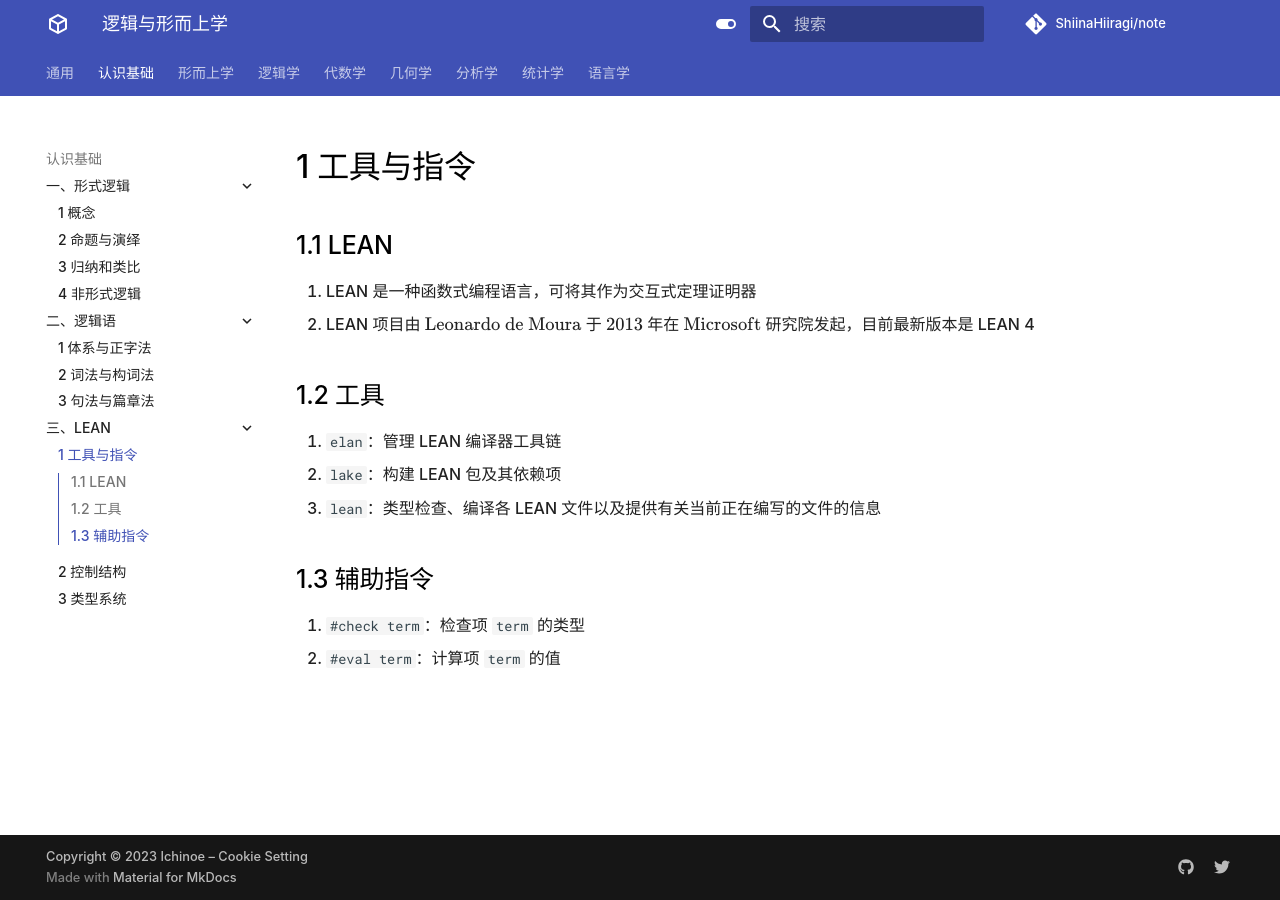
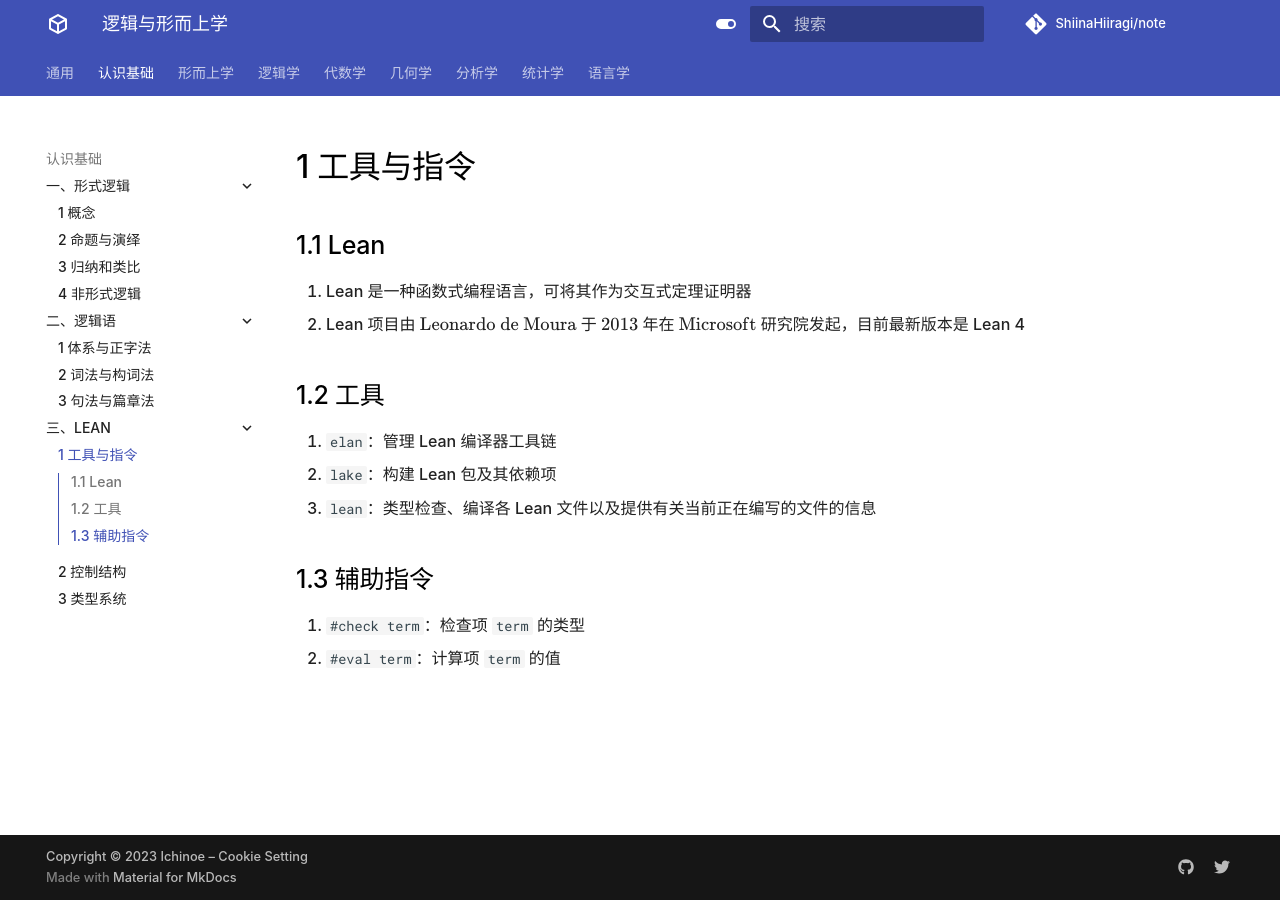
Before and after one commit to ShiinaHiiragi/note, an MkDocs documentation site: the page built from docs/cogn/lean/cmd.md, in a window 1280 px wide. Built offline with MkDocs 1.6.1 and Material for MkDocs 9.7.7, drawn with Linux system fonts in a browser that asks for light colours; comment, search, counter and statistics services are not loaded.

```diff
--- a/docs/cogn/lean/cmd.md
+++ b/docs/cogn/lean/cmd.md
@@ -1,13 +1,13 @@
 # 1 工具与指令
 
-## 1.1 LEAN
-1. LEAN 是一种函数式编程语言，可将其作为交互式定理证明器
-2. LEAN 项目由 $\text{Leonardo de Moura}$ 于 $\text{2013}$ 年在 $\text{Microsoft}$ 研究院发起，目前最新版本是 LEAN 4
+## 1.1 Lean
+1. Lean 是一种函数式编程语言，可将其作为交互式定理证明器
+2. Lean 项目由 $\text{Leonardo de Moura}$ 于 $\text{2013}$ 年在 $\text{Microsoft}$ 研究院发起，目前最新版本是 Lean 4
 
 ## 1.2 工具
-1. `elan`：管理 LEAN 编译器工具链
-2. `lake`：构建 LEAN 包及其依赖项
-3. `lean`：类型检查、编译各 LEAN 文件以及提供有关当前正在编写的文件的信息
+1. `elan`：管理 Lean 编译器工具链
+2. `lake`：构建 Lean 包及其依赖项
+3. `lean`：类型检查、编译各 Lean 文件以及提供有关当前正在编写的文件的信息
 
 ## 1.3 辅助指令
 1. `#check term`：检查项 `term` 的类型
```
Also changed, not shown: docs/index.md (+23 -5 lines).
